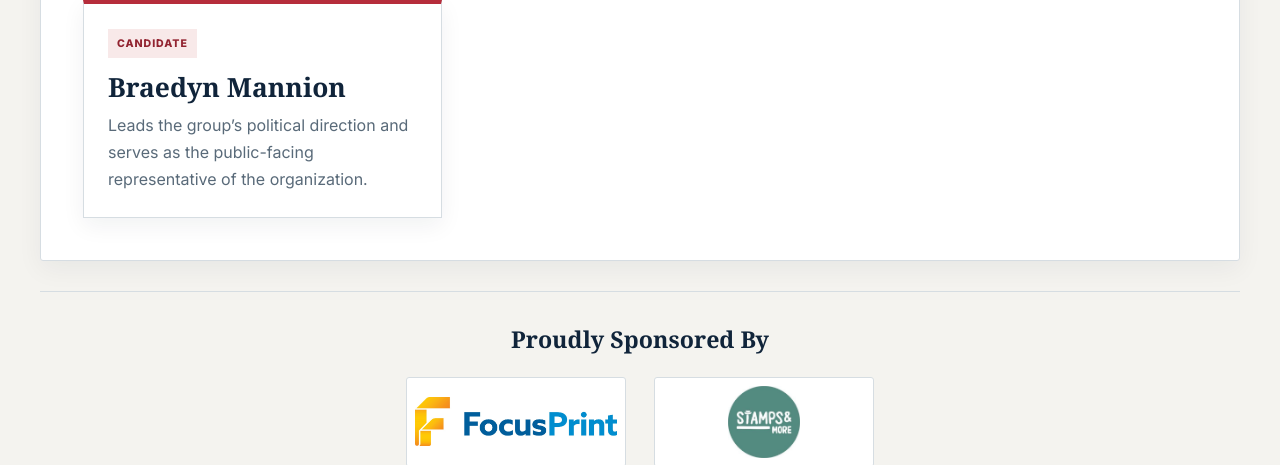
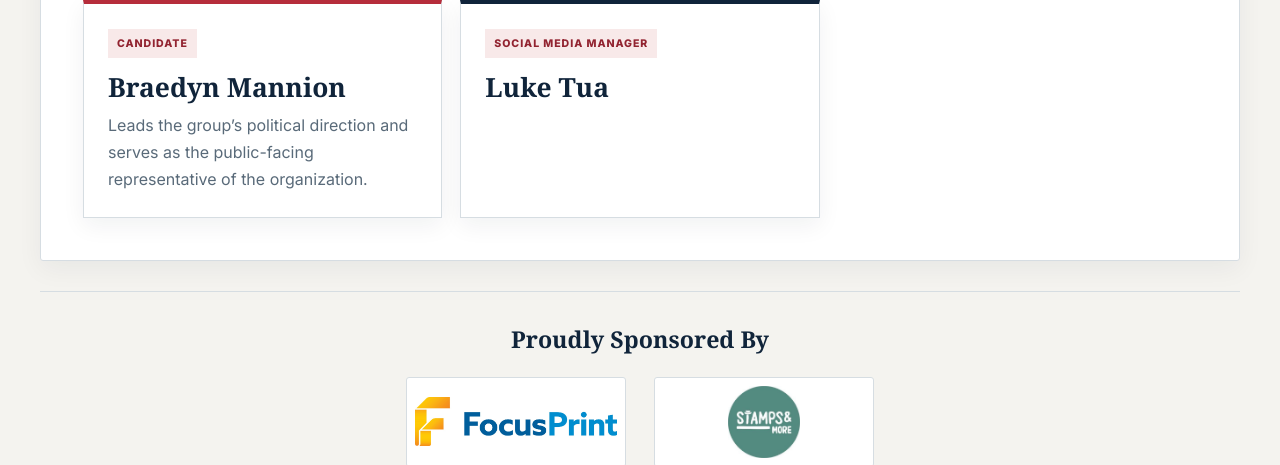
Before and after one commit to tomcdiver/supercooltaxfraud, a plain HTML site: page leadership.html in a window 1280 px wide. Shown: the part 635-1100 px from the top of the page. Drawn offline with Linux system fonts and the light colour scheme.

Commit message:
Add Luke Tua as Social Media Manager

```diff
--- a/leadership.html
+++ b/leadership.html
@@ -16,7 +16,7 @@
     <div class="page-shell">
       <header class="site-header"><div class="brand-wrap"><img src="logo.png" alt="Revolutionary Rutherford logo" class="brand-logo" /><div><p class="brand-name">Revolutionary Rutherford</p><p class="brand-tag">Rutherford College political group</p></div></div><nav class="main-nav" aria-label="Main navigation"><a href="index.html">Home</a><a href="about.html">About</a><a href="leadership.html">Leadership</a><a href="platform.html">Platform</a><a href="contact.html">Contact</a></nav></header>
       <img src="banner.png" alt="Group banner" class="page-banner" />
-      <main><section class="content-panel"><div class="section-head"><p class="eyebrow">Leadership</p><h2>Candidate</h2></div><div class="leader-grid"><article class="leader-card accent-rose"><div class="leader-role">Candidate</div><h3>Braedyn Mannion</h3><p>Leads the group’s political direction and serves as the public-facing representative of the organization.</p></article></div></section></main>
+      <main><section class="content-panel"><div class="section-head"><p class="eyebrow">Leadership</p><h2>Leadership team</h2></div><div class="leader-grid"><article class="leader-card accent-rose"><div class="leader-role">Candidate</div><h3>Braedyn Mannion</h3><p>Leads the group’s political direction and serves as the public-facing representative of the organization.</p></article><article class="leader-card"><div class="leader-role">Social Media Manager</div><h3>Luke Tua</h3></article></div></section></main>
       <footer class="site-footer"><section class="sponsor-section" aria-labelledby="sponsor-heading"><h2 id="sponsor-heading">Proudly Sponsored By</h2><div class="sponsor-logos"><a href="https://focusprint.co.nz" target="_blank" rel="noopener noreferrer" aria-label="Visit Focusprint (opens in a new tab)"><img src="focusprint.jpg" alt="Focusprint" /></a><a href="https://stampsandmore.co.nz" target="_blank" rel="noopener noreferrer" aria-label="Visit Stamps and More (opens in a new tab)"><img src="stampsandmore.png" alt="Stamps and More" /></a></div></section><p>Revolutionary Rutherford</p><p class="tiny">Rutherford College political group</p></footer>
     </div>
     <script src="script.js?v=20261116-3"></script>
```
